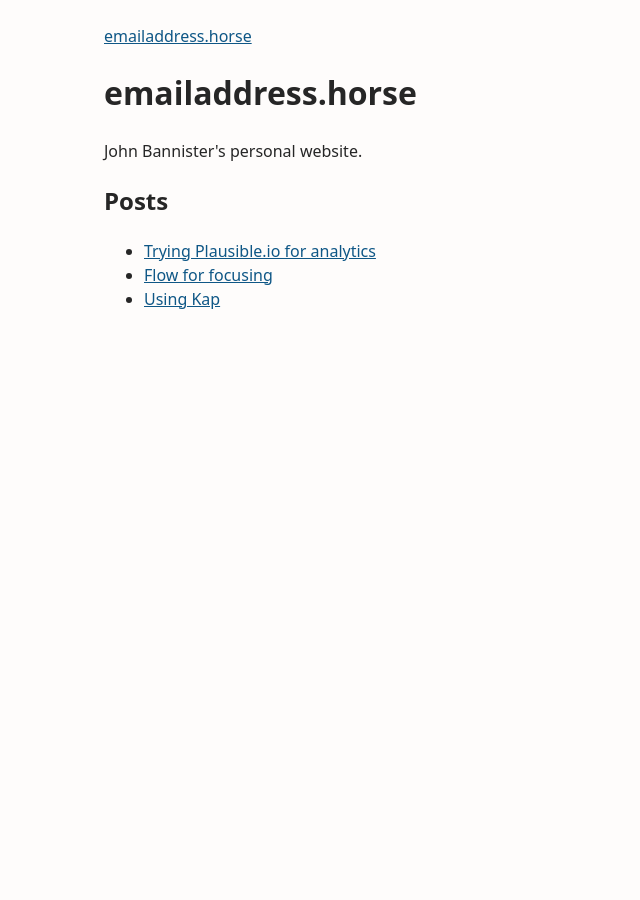
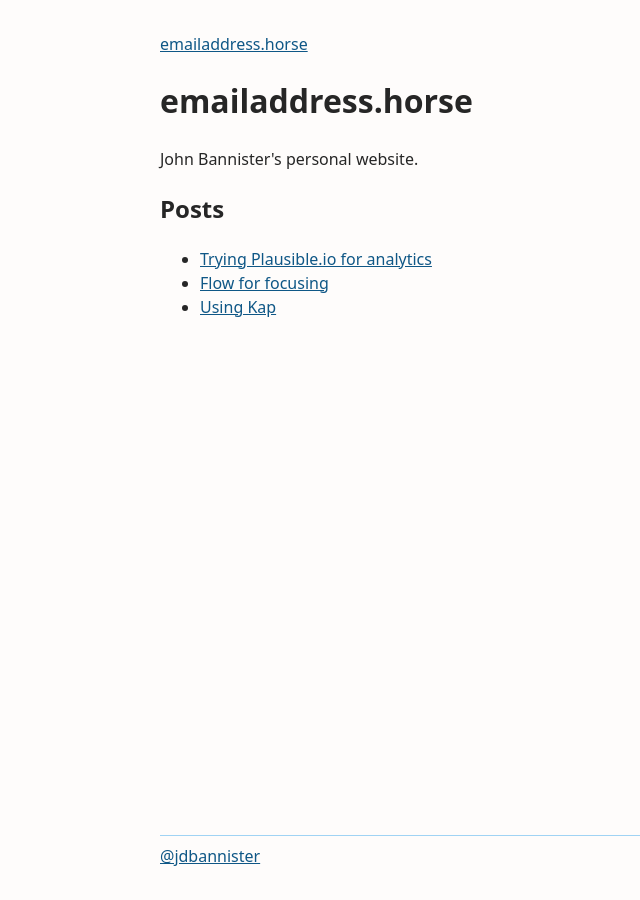
Before and after one commit to jdbann/emailaddress.horse, a Jekyll site: the page built from index.html, in a window 1280 px wide. Shown: the whole page, without its empty margins (0-640 px from the left). Built offline with Jekyll 4.4.1, drawn with Linux system fonts in a browser that asks for light colours.

Commit message:
Add a simple footer

```diff
--- a/_layouts/default.html
+++ b/_layouts/default.html
@@ -19,7 +19,14 @@
         <a href="{{ site.url }}">emailaddress.horse</a>
       </header>
 
-      {{ content }}
+      <main>
+        {{ content }}
+      </main>
+
+      <footer>
+        <hr/>
+        <a href="https://twitter.com/jdbannister">@jdbannister</a>
+      </footer>
     </div>
   </body>
 </html>
--- a/styles.scss
+++ b/styles.scss
@@ -6,6 +6,10 @@ $red: #cd2312;
 $white: #fefcfb;
 $yellow: #fcbb02;
 
+* {
+  box-sizing: border-box;
+}
+
 body {
   background-color: $white;
   color: $black;
@@ -13,8 +17,18 @@ body {
   font-family: system-ui;
   justify-content: flex-end;
   line-height: 1.5;
-  max-width: 38rem;
-  padding: 1rem;
+  margin: 0;
+  max-width: 45rem;
+  min-height: 100vh;
+  padding: 2rem;
+}
+
+main {
+  flex: 1;
+}
+
+footer {
+  flex: 0;
 }
 
 h1, h2 {
@@ -29,6 +43,13 @@ a, a:visited {
   color: $blue;
 }
 
+hr {
+  border: none;
+  border-top: 1px solid lighten($blue, 50%);
+}
+
 .container {
+  display: flex;
+  flex-direction: column;
   width: 33rem;
 }
```
